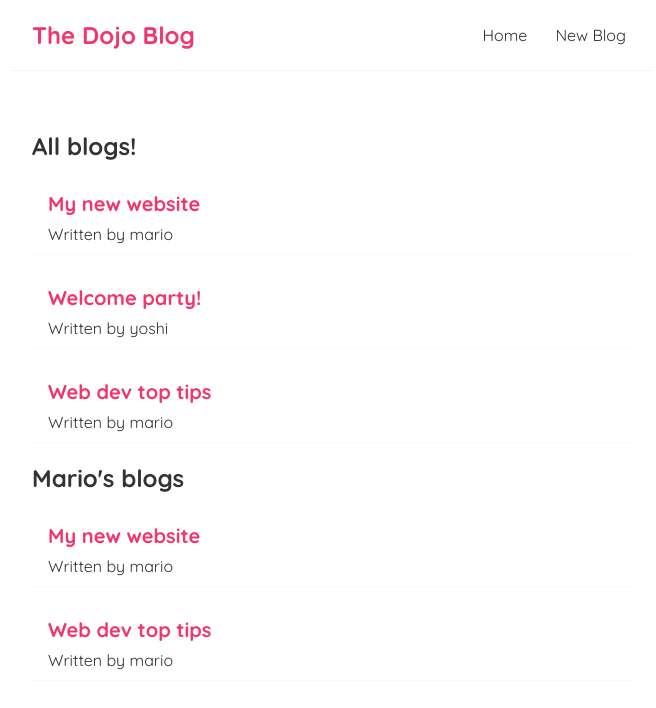
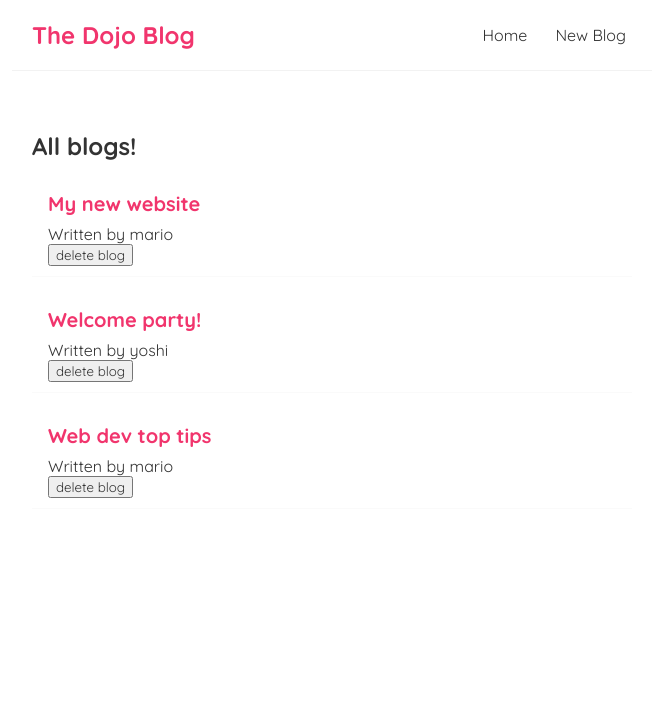
Before and after one commit to lcsval/dojo-blog, a React (Create React App) app: page / in a window 1280 px wide. Shown: the top 708 px of the page, without its empty margins (308-964 px from the left). Built offline with nearby package versions, Linux system fonts and the light colour scheme.

Commit message:
Functions as props

```diff
--- a/src/BlogList.js
+++ b/src/BlogList.js
@@ -1,4 +1,5 @@
-const BlogList = ({ blogs, title }) => {
+const BlogList = ({ blogs, title, handleDelete }) => {
+
     return (
         <div className="blog-list">
             <h2>{ title }</h2>
@@ -6,6 +7,7 @@
                 <div className="blog-preview" key={blog.id}>
                     <h2>{ blog.title }</h2>
                     <p>Written by { blog.author }</p>
+                    <button onClick={() => handleDelete(blog.id)}>delete blog</button>
                 </div>
             ))}
         </div>
--- a/src/Home.js
+++ b/src/Home.js
@@ -8,10 +8,14 @@
         { title: 'Web dev top tips', body: 'lorem ipsum...', author: 'mario', id: 3 }
     ]);
 
+    const handleDelete = (id) => {
+       const newBlogs = blogs.filter(blog => blog.id !== id);
+       setBlogs(newBlogs);
+    }
+
     return (
         <div className="home">
-            <BlogList blogs={blogs} title="All blogs!" />
-            <BlogList blogs={blogs.filter((blog) => blog.author === 'mario')} title="Mario's blogs" />
+            <BlogList blogs={blogs} title="All blogs!" handleDelete={handleDelete} />
         </div>
     );
 }
```
